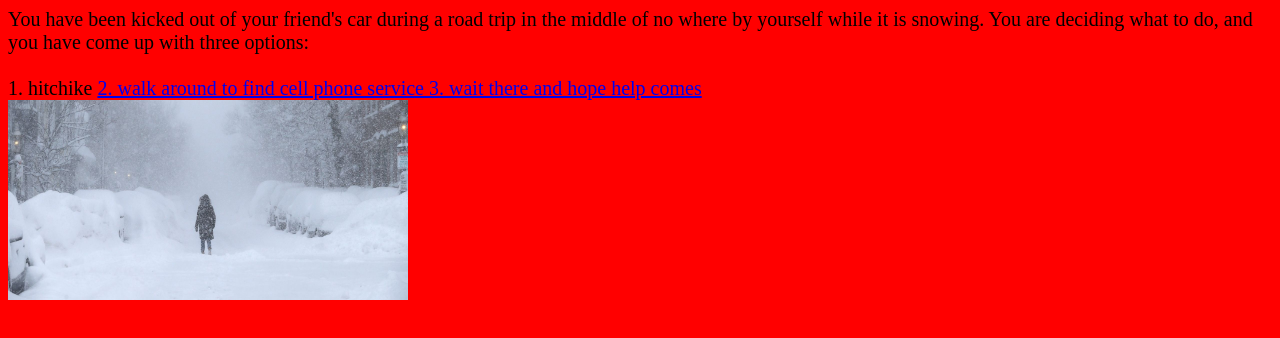
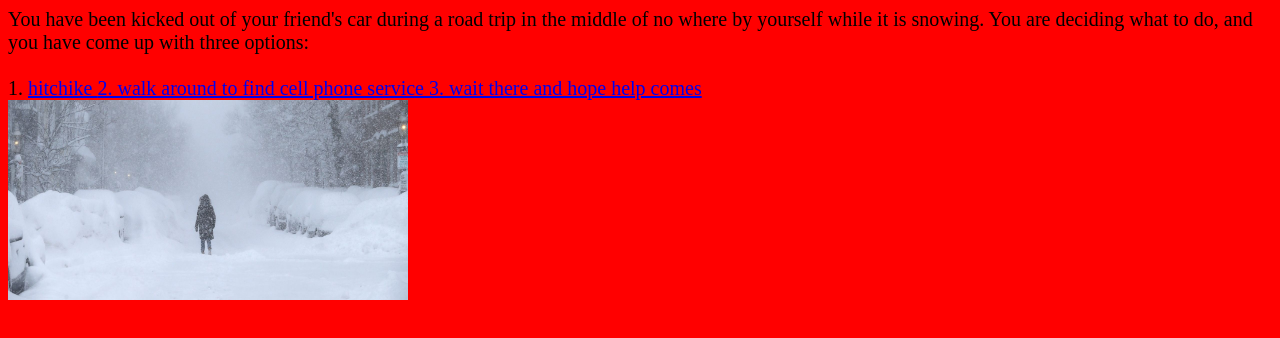
Before and after one commit to lauren-tran/Adventure-game-Lauren-and-Alexandria, a plain HTML site: page index.html in a window 1280 px wide. Drawn offline with Linux system fonts and the light colour scheme.

Commit message:
hitchiking

```diff
--- a/index.html
+++ b/index.html
@@ -7,7 +7,7 @@
             You have been kicked out of your friend's car during a road trip in the middle of no where by yourself while it is snowing. You are deciding what to do, and you have come up with three options:
         <br>
             <br>
-        1. hitchike
+            1. <a href="adventuregame.html"> hitchike </a>
             <a href= "walkaround.html"> 2. walk around to find cell phone service </a>
             <a href= "waithereandhopehelpcomes.html"> 3. wait there and hope help comes </a>
             <br>
```
